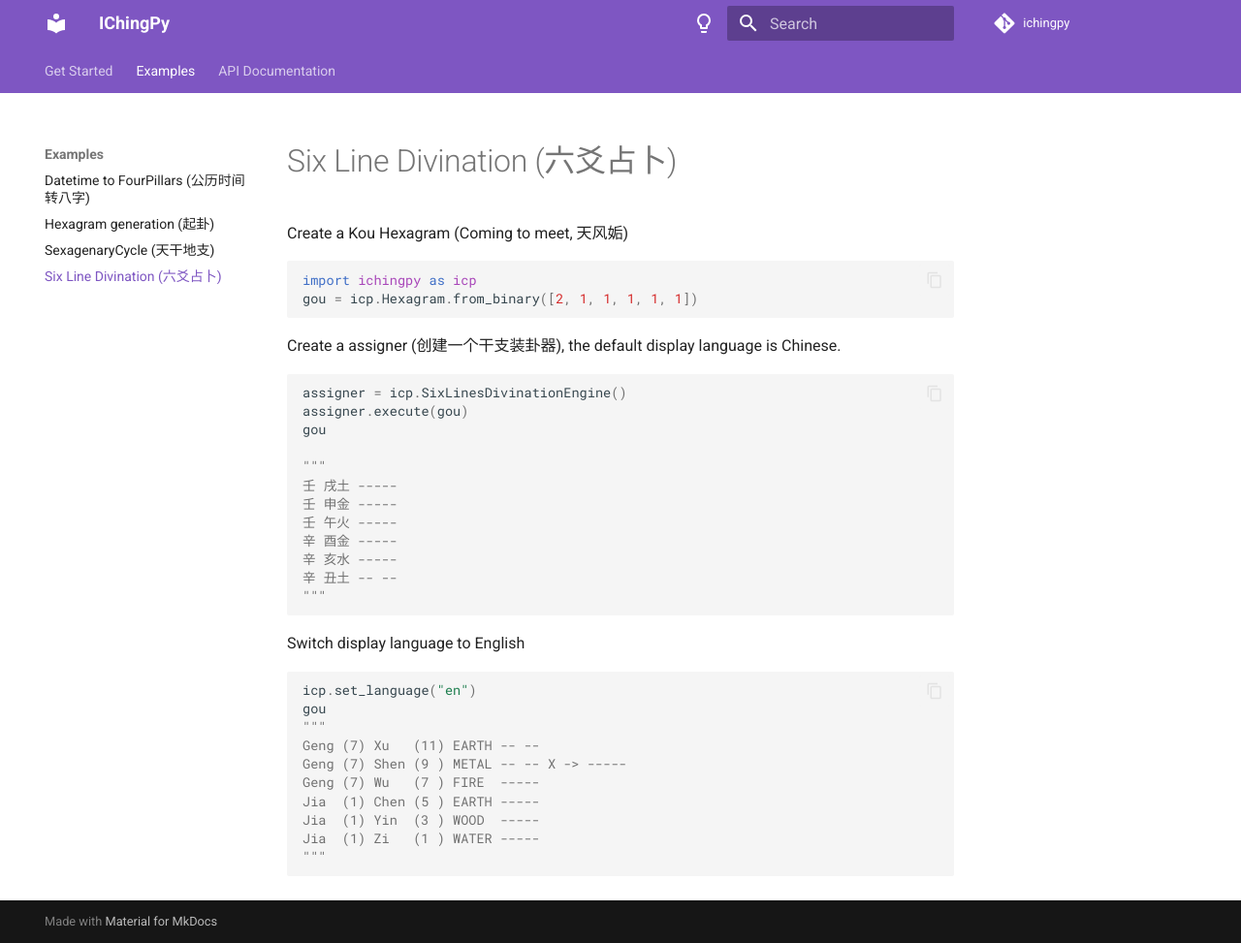
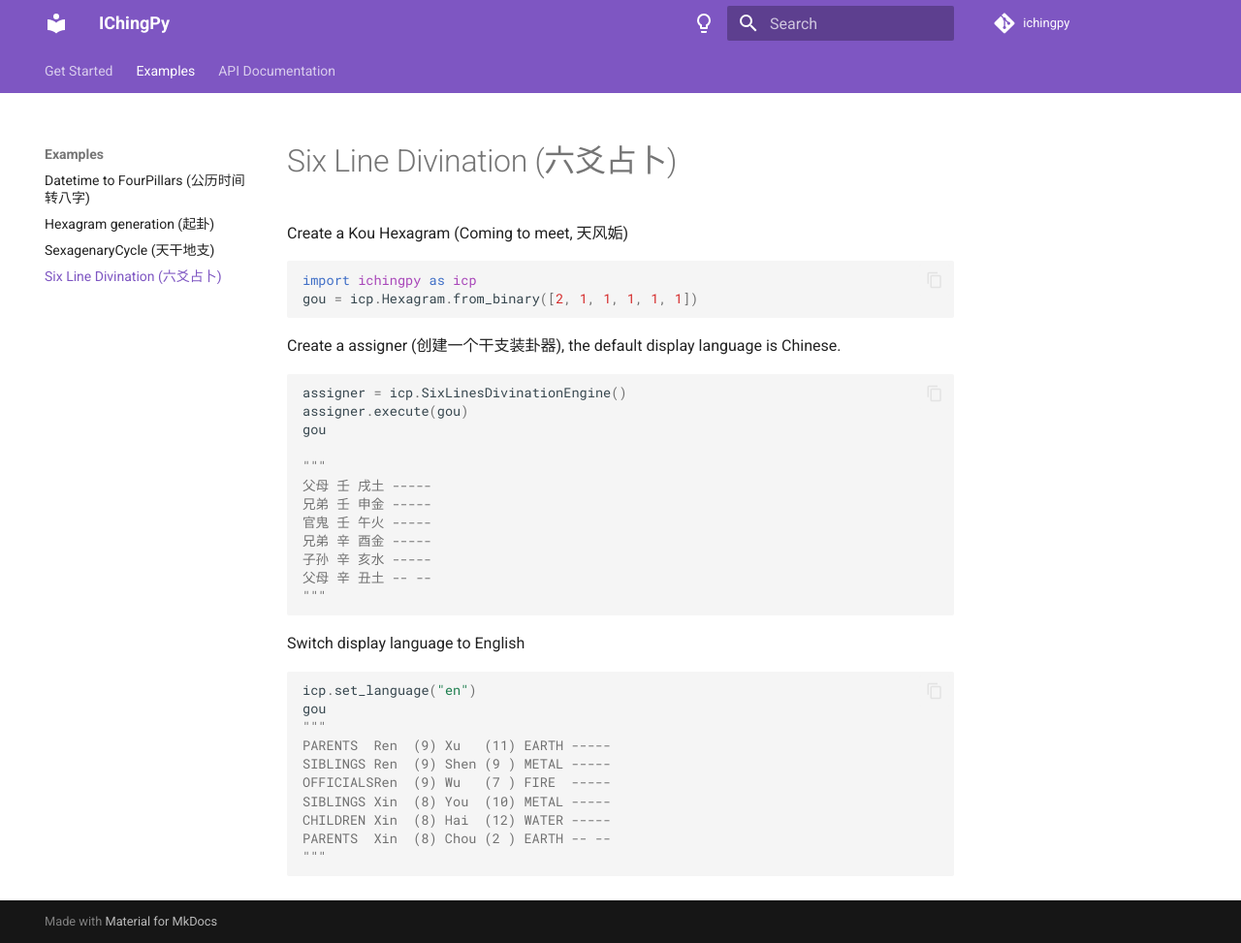
Before and after one commit to JinyangWang27/ichingpy, an MkDocs documentation site: the page built from docs/examples/six_line_engine.md, in a window 1280 px wide and 973 px high. Shown: the whole window at 97% size. Built offline with MkDocs 1.6.1 and Material for MkDocs 9.7.7, drawn with Linux system fonts in a browser that asks for light colours; comment, search, counter and statistics services are not loaded.

Commit message:
update docs

````diff
--- a/docs/examples/six_line_engine.md
+++ b/docs/examples/six_line_engine.md
@@ -14,12 +14,12 @@ assigner.execute(gou)
 gou
 
 """
-壬 戌土 -----
-壬 申金 -----
-壬 午火 -----
-辛 酉金 -----
-辛 亥水 -----
-辛 丑土 -- --
+父母 壬 戌土 -----
+兄弟 壬 申金 -----
+官鬼 壬 午火 -----
+兄弟 辛 酉金 -----
+子孙 辛 亥水 -----
+父母 辛 丑土 -- --
 """
 ```
 Switch display language to English
@@ -27,11 +27,11 @@ Switch display language to English
 icp.set_language("en")
 gou
 """
-Geng (7) Xu   (11) EARTH -- --
-Geng (7) Shen (9 ) METAL -- -- X -> -----
-Geng (7) Wu   (7 ) FIRE  -----
-Jia  (1) Chen (5 ) EARTH -----
-Jia  (1) Yin  (3 ) WOOD  -----
-Jia  (1) Zi   (1 ) WATER -----
+PARENTS  Ren  (9) Xu   (11) EARTH -----
+SIBLINGS Ren  (9) Shen (9 ) METAL -----
+OFFICIALSRen  (9) Wu   (7 ) FIRE  -----
+SIBLINGS Xin  (8) You  (10) METAL -----
+CHILDREN Xin  (8) Hai  (12) WATER -----
+PARENTS  Xin  (8) Chou (2 ) EARTH -- --
 """
 ```
````
Also changed, not shown: README.md (+31 -26 lines), README_CN.md (+24 -22 lines), docs/examples/hexagram_generation.md (+16 -6 lines).
